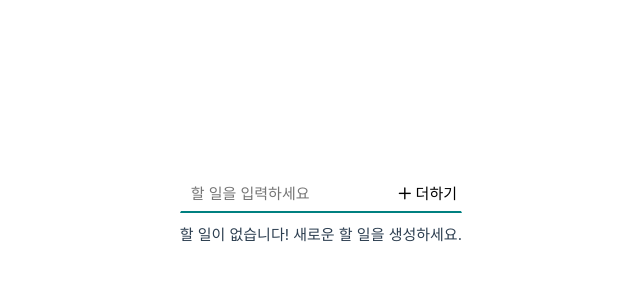
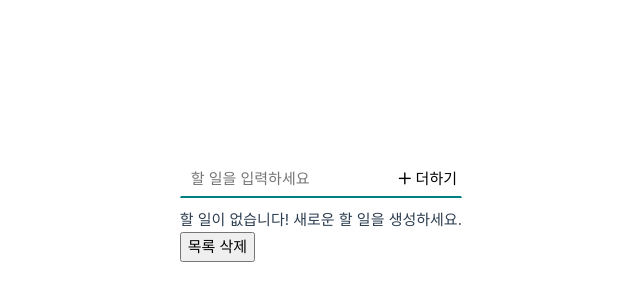
Before and after one commit to chaud1024/vue-todo, a Vue app: page / in a window 1280 px wide. Shown: the part 194-494 px from the top of the page, without its empty margins (178-818 px from the left). Built offline with nearby package versions, Linux system fonts and the light colour scheme.

Commit message:
add function list all clear

```diff
--- a/src/components/List.vue
+++ b/src/components/List.vue
@@ -26,6 +26,10 @@ const listItemComplete = (item) => {
 const listItemDelete = (item) => {
   listItem.value = listItem.value.filter((v) => v.id !== item.id);
 };
+
+const listClear = () => {
+  listItem.value = [];
+};
 </script>
 <template>
   <Input @add-list="addListItem" />
@@ -40,6 +44,7 @@ const listItemDelete = (item) => {
       @list-complete="listItemComplete"
       @list-delete="listItemDelete" />
   </ul>
+  <button @click="listClear">목록 삭제</button>
 </template>
 
 <style scoped>
```
